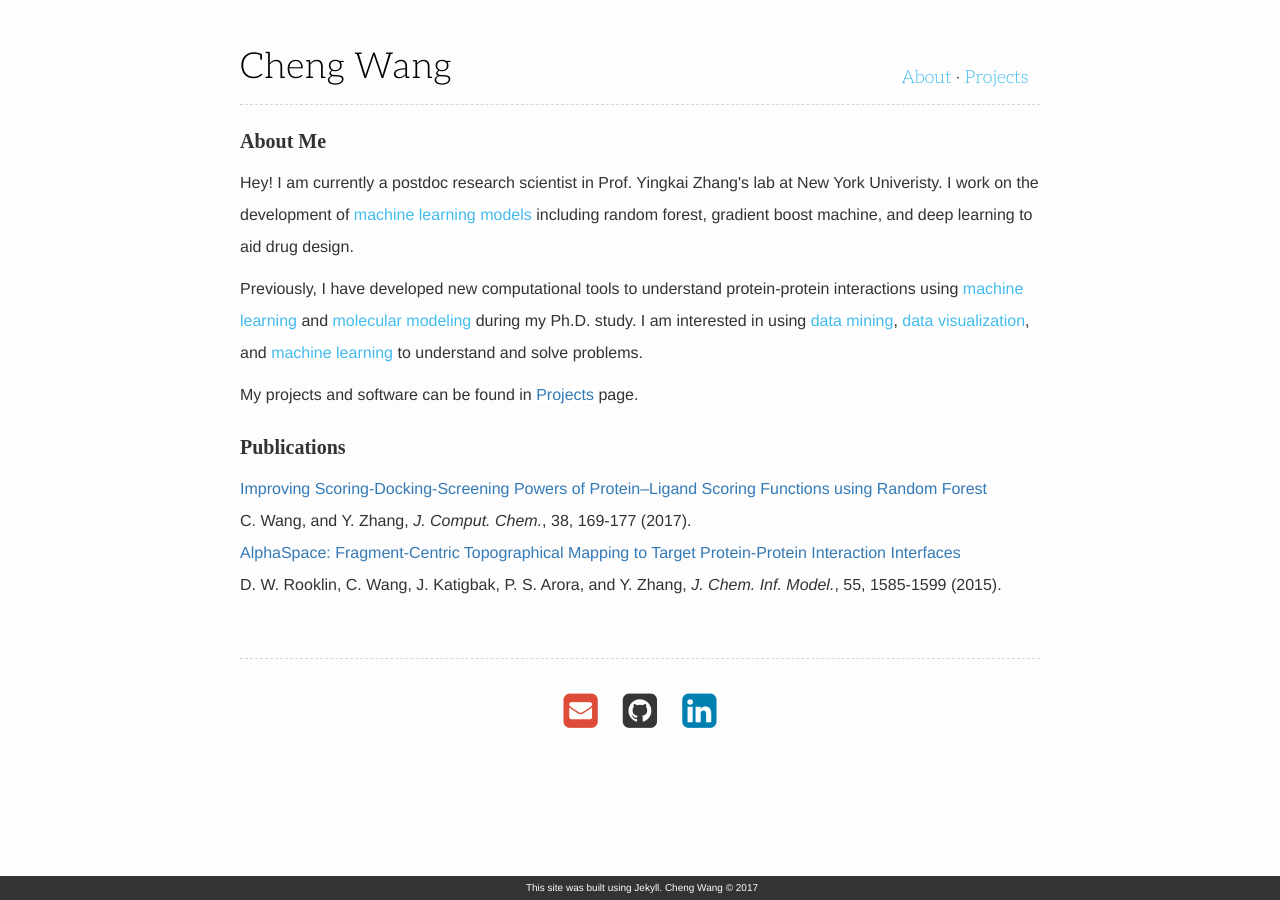
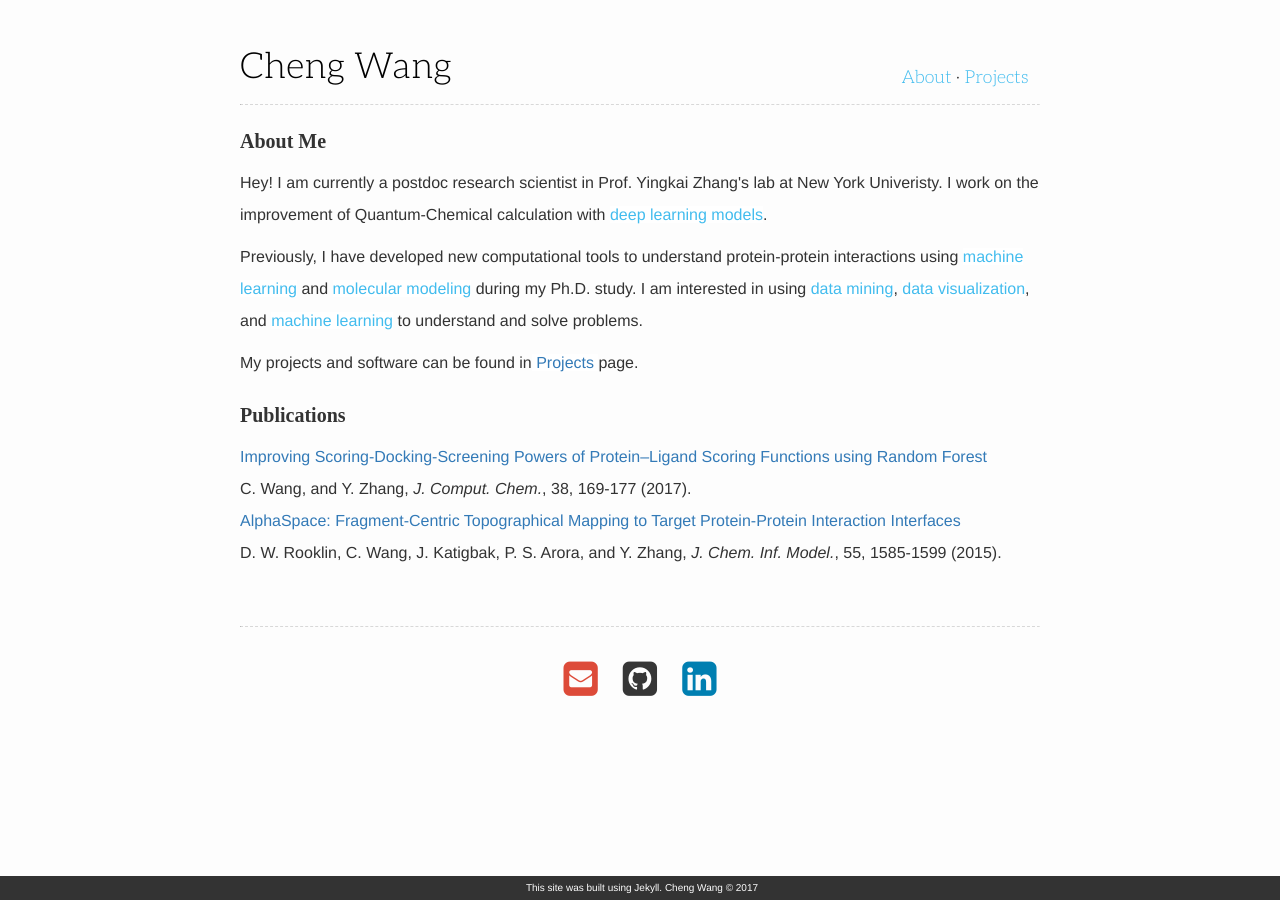
Before and after one commit to chengwang88/chengwang88.github.io, a Jekyll site: the page built from index.md, in a window 1280 px wide. Built offline with Jekyll 4.4.1, drawn with Linux system fonts in a browser that asks for light colours; nearby versions of some CDN libraries; some web fonts are replaced.

Commit message:
Update my current work

```diff
--- a/index.md
+++ b/index.md
@@ -8,7 +8,7 @@ layout: default
         <p>
 
             Hey! I am currently a postdoc research scientist in Prof. Yingkai Zhang's lab at New York Univeristy.
-            I work on the development of <span class="highlight">machine learning models </span> including random forest, gradient boost machine, and deep learning to aid drug design.
+            I work on the improvement of Quantum-Chemical calculation with <span class="highlight">deep learning models</span>.
             </p>
 
             <p>
```
